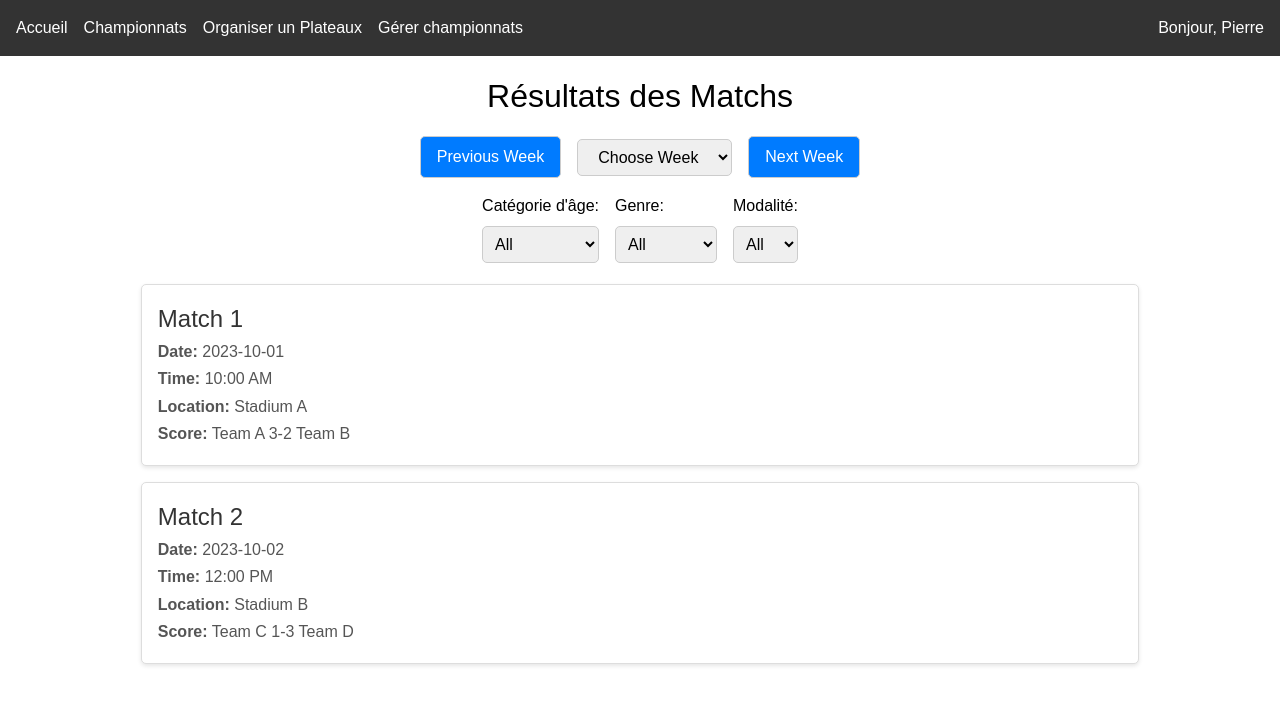
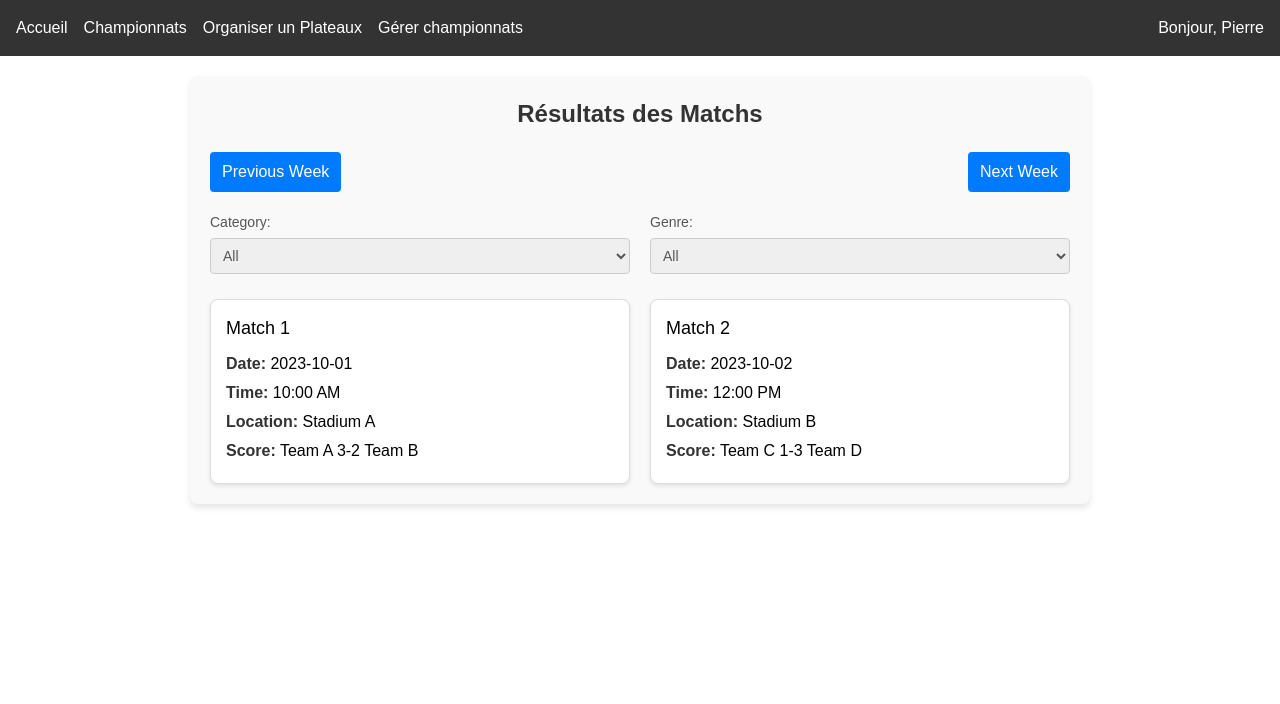
Before and after one commit to migesve/ProjetIHM2_LU_ESPINAL, a Next.js app: page /pages/resultats in a window 1280 px wide. Shown: the top 704 px of the page. Built offline with nearby package versions, Linux system fonts and the light colour scheme.

Commit message:
compare css resultats

```diff
--- a/app/pages/resultats/page.tsx
+++ b/app/pages/resultats/page.tsx
@@ -12,15 +12,6 @@ interface Result {
   teamB: string;
   score: string;
 }
-
-const categories = ["M11", "M13", "M15", "M18"];
-const genres = ["Masculin", "Féminin"];
-const modalites = [
-  { label: "1v1 ou 2v2", applicableTo: ["M11"] },
-  { label: "3v3", applicableTo: ["M11", "M13"] },
-  { label: "4v4", applicableTo: ["M13", "M15", "M18"] },
-  { label: "6v6", applicableTo: ["M15", "M18"] },
-];
 
 const results: Result[] = [
   {
@@ -46,19 +37,12 @@ const results: Result[] = [
 ];
 
 const RésultatsPage: React.FC = () => {
-  const [week, setWeek] = useState(0);
-  const [category, setCategory] = useState("");
-  const [genre, setGenre] = useState("");
-  const [modalite, setModalite] = useState("");
-  const [selectedWeek, setSelectedWeek] = useState("");
+  const [week, setWeek] = useState<number>(0);
+  const [category, setCategory] = useState<string>("");
+  const [genre, setGenre] = useState<string>("");
 
-  const filteredModalites = modalites.filter((modalite) =>
-    modalite.applicableTo.includes(category)
-  );
-
-  const handleWeekChange = (direction: number) => {
+  const handleWeekChange = (direction: number): void => {
     setWeek(week + direction);
-    setSelectedWeek("");
   };
 
   const filteredResults = results.filter((result) => {
@@ -69,71 +53,33 @@ const RésultatsPage: React.FC = () => {
   });
 
   return (
-    <div className="res-container">
-      <h1 className="res-title">Résultats des Matchs</h1>
-      <div className="res-controls">
+    <div className="container">
+      <h1 className="title">Résultats des Matchs</h1>
+      <div className="controls">
       <button onClick={() => handleWeekChange(-1)}>Previous Week</button>
-        <select
-          value={selectedWeek}
-          onChange={(e) => {
-            setSelectedWeek(e.target.value);
-            setWeek(Number(e.target.value));
-          }}
-        >
-          <option value="">Choose Week</option>
-          {[...Array(10)].map((_, index) => (
-            <option key={index} value={index}>
-              Week {index}
-            </option>
-          ))}
-        </select>
       <button onClick={() => handleWeekChange(1)}>Next Week</button>
       </div>
-      <div className="res-filters">
+      <div className="filters">
       <label>
-          Catégorie d&apos;âge:
-          <select
-            value={category}
-            onChange={(e) => setCategory(e.target.value)}
-          >
+        Category:
+        <select value={category} onChange={(e) => setCategory(e.target.value)}>
         <option value="">All</option>
-            {categories.map((cat) => (
-              <option key={cat} value={cat}>
-                {cat}
-              </option>
-            ))}
+        <option value="M11">M11</option>
+        <option value="M13">M13</option>
         </select>
       </label>
       <label>
         Genre:
         <select value={genre} onChange={(e) => setGenre(e.target.value)}>
         <option value="">All</option>
-            {genres.map((gen) => (
-              <option key={gen} value={gen}>
-                {gen}
-              </option>
-            ))}
-          </select>
-        </label>
-        <label>
-          Modalité:
-          <select
-            value={modalite}
-            onChange={(e) => setModalite(e.target.value)}
-          >
-            <option value="">All</option>
-            {filteredModalites.map((mod) => (
-              <option key={mod.label} value={mod.label}>
-                {mod.label}
-              </option>
-            ))}
+        <option value="Masculin">Masculin</option>
+        <option value="Féminin">Féminin</option>
         </select>
       </label>
       </div>
-      <div className="res-results">
-        {filteredResults.length > 0 ? (
-          filteredResults.map((result) => (
-            <div className="res-card" key={result.id}>
+      <div className="list">
+      {filteredResults.map((result) => (
+        <div className="card" key={result.id}>
         <h2>{result.match}</h2>
         <p>
           <strong>Date:</strong> {result.date}
@@ -149,10 +95,7 @@ const RésultatsPage: React.FC = () => {
           {result.teamB}
         </p>
         </div>
-          ))
-        ) : (
-          <p>No results found for this week or filters.</p>
-        )}
+      ))}
       </div>
     </div>
   );
```
Lines whose indentation alone changed are shown as unchanged.
